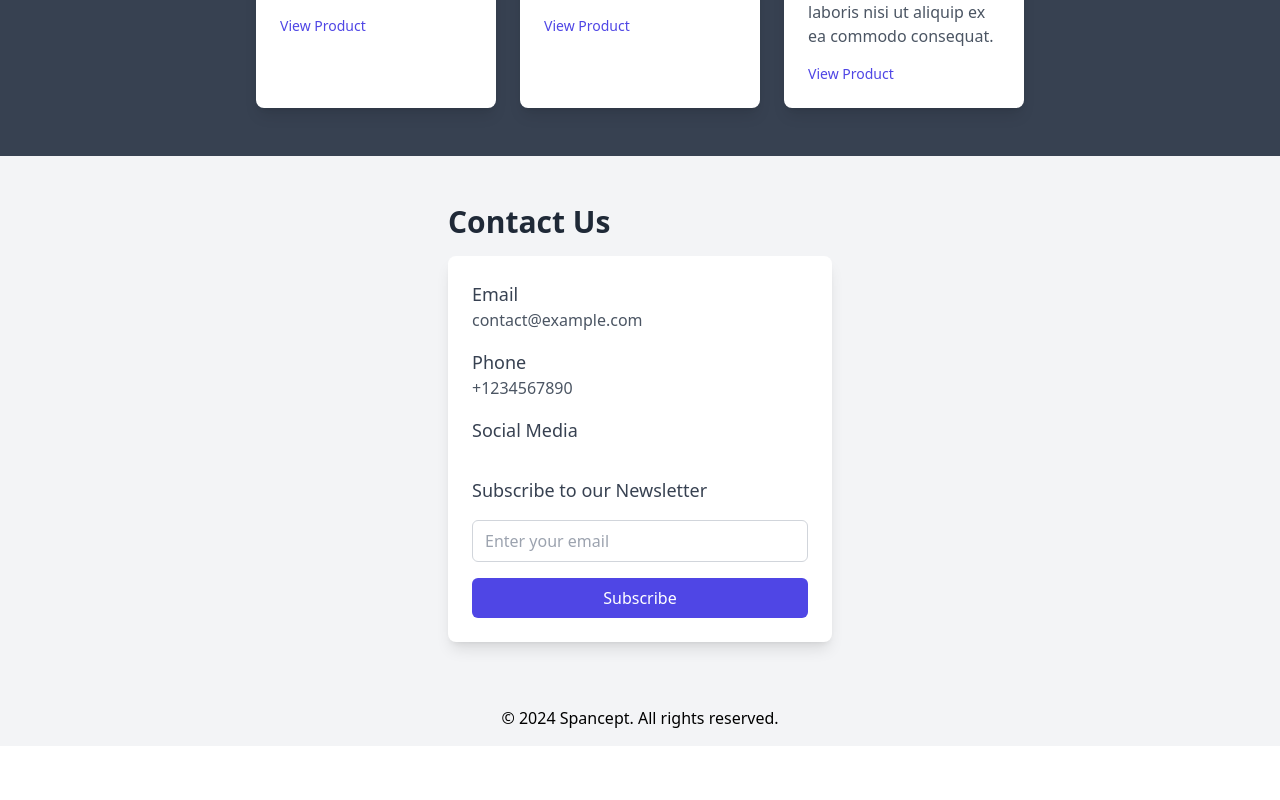
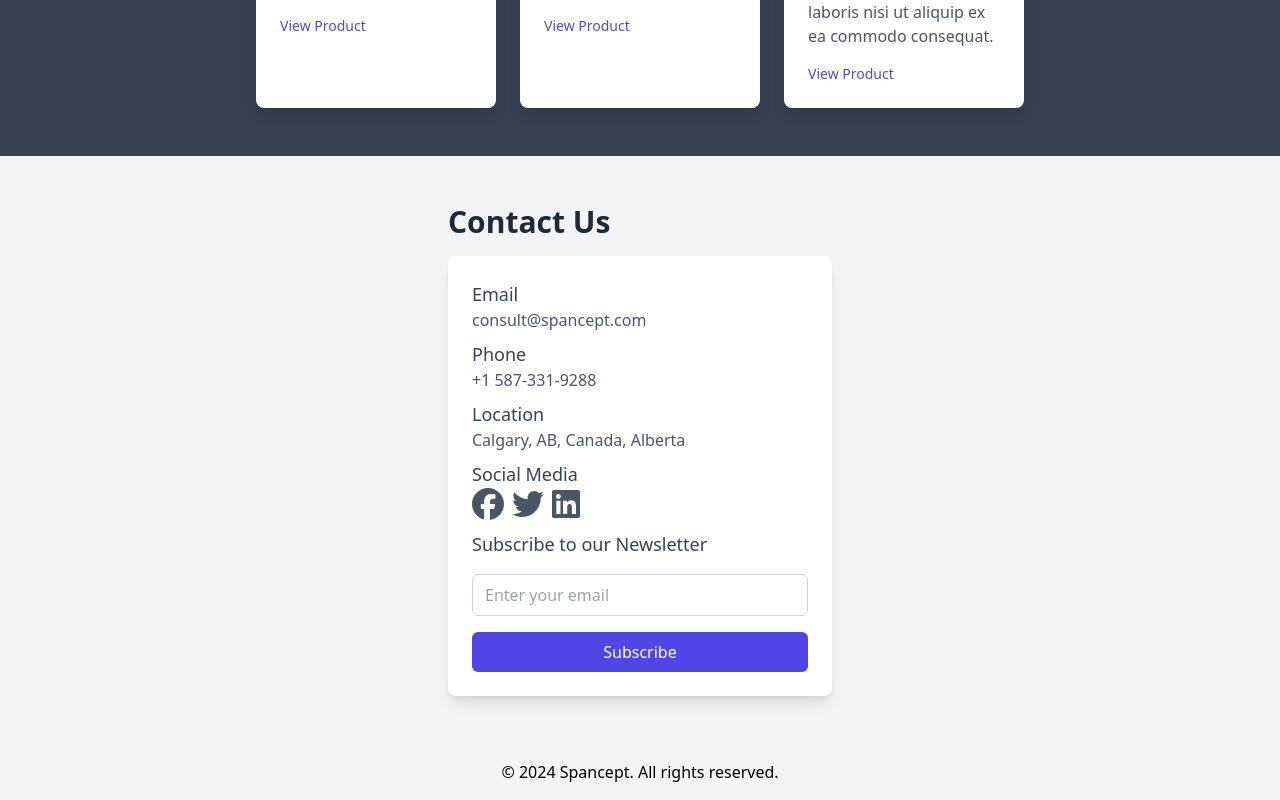
Before and after one commit to dinesdayrit/project-02-freelance, a React (Vite) app: page / in a window 1280 px wide. Shown: the part 2350-3150 px from the top of the page. Before the commit the page ends 3096 px from the top, so only its background shows below. Built offline with nearby package versions, Linux system fonts and the light colour scheme.

Commit message:
update contact info

```diff
--- a/package.json
+++ b/package.json
@@ -10,6 +10,9 @@
     "preview": "vite preview"
   },
   "dependencies": {
+    "@fortawesome/fontawesome-svg-core": "^6.5.2",
+    "@fortawesome/free-brands-svg-icons": "^6.5.2",
+    "@fortawesome/react-fontawesome": "^0.2.0",
     "react": "^18.2.0",
     "react-dom": "^18.2.0",
     "react-scroll": "^1.9.0",
--- a/src/components/homepage/Contact.tsx
+++ b/src/components/homepage/Contact.tsx
@@ -1,4 +1,7 @@
 import React, { useRef, useState } from 'react';
+import { FontAwesomeIcon } from '@fortawesome/react-fontawesome';
+import { faFacebook, faTwitter, faLinkedin } from '@fortawesome/free-brands-svg-icons';
+import "tailwindcss/tailwind.css";
 
 const Contact = () => {
   const formRef = useRef<HTMLFormElement>(null);
@@ -30,19 +33,33 @@ const Contact = () => {
       <div className="max-w-sm mx-auto">
         <h1 className="text-3xl font-bold text-gray-800 mb-4">Contact Us</h1>
         <div className="bg-white rounded-lg shadow-lg p-6">
-          <div className="mb-4">
+          <div className="mb-2">
             <h2 className="text-lg font-medium text-gray-700">Email</h2>
-            <p className="text-gray-600">contact@example.com</p>
+            <p className="text-gray-600">consult@spancept.com</p>
           </div>
-          <div className="mb-4">
+          <div className="mb-2">
             <h2 className="text-lg font-medium text-gray-700">Phone</h2>
-            <p className="text-gray-600">+1234567890</p>
+            <p className="text-gray-600">+1 587-331-9288</p>
           </div>
-          <div className="mb-4">
+          <div className="mb-2">
+            <h2 className="text-lg font-medium text-gray-700">Location</h2>
+            <p className="text-gray-600">Calgary, AB, Canada, Alberta</p>
+          </div>
+          <div className="mb-2">
             <h2 className="text-lg font-medium text-gray-700">Social Media</h2>
-            {/* Add social media links here */}
+            <div className="flex space-x-2">
+              <a href="https://www.facebook.com/spancept" target="_blank" rel="noopener noreferrer" className="text-gray-600 hover:text-gray-800">
+                <FontAwesomeIcon icon={faFacebook} size="2x" />
+              </a>
+              <a href="https://twitter.com" target="_blank" rel="noopener noreferrer" className="text-gray-600 hover:text-gray-800">
+                <FontAwesomeIcon icon={faTwitter} size="2x" />
+              </a>
+              <a href="https://linkedin.com" target="_blank" rel="noopener noreferrer" className="text-gray-600 hover:text-gray-800">
+                <FontAwesomeIcon icon={faLinkedin} size="2x" />
+              </a>
+            </div>
           </div>
-          <div className="mt-8">
+          <div>
             <h2 className="text-lg font-medium text-gray-700">Subscribe to our Newsletter</h2>
             <form ref={formRef} name="submit-to-google-sheet" onSubmit={handleSubmit} className="mt-4">
               <input
```
Also changed, not shown: 1 other file (tests, documents, lock files or other folders).
